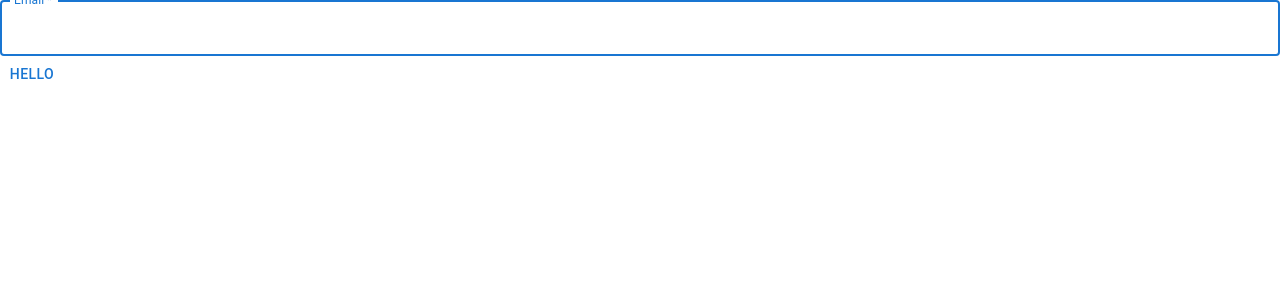
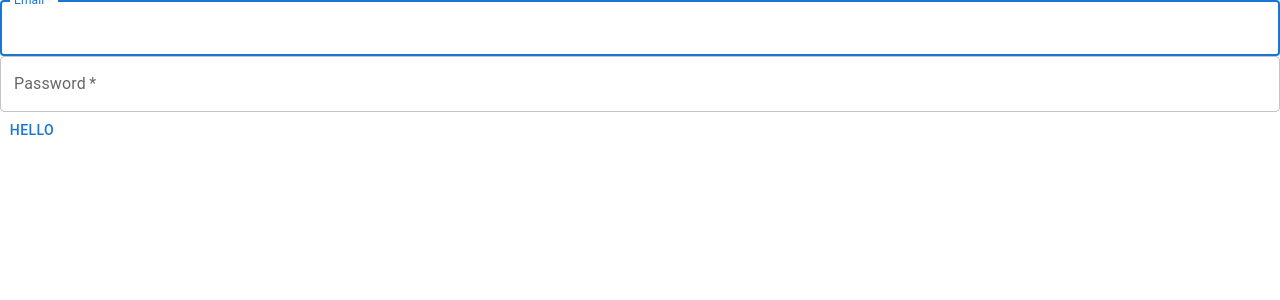
Before and after one commit to React-in-Thai/learn-material-ui-v6, a React (Vite) app: page / in a window 1280 px wide. Shown: the top 300 px of the page. Built offline with nearby package versions, Linux system fonts and the light colour scheme.

Commit message:
lesson 4 solution

```diff
--- a/src/App.tsx
+++ b/src/App.tsx
@@ -18,6 +18,17 @@ function App() {
         fullWidth
         variant="outlined"
       />
+      <TextField
+        label="Password"
+        name="password"
+        placeholder="••••••"
+        type="password"
+        id="password"
+        autoComplete="current-password"
+        required
+        fullWidth
+        variant="outlined"
+      />
       <Button>Hello</Button>
     </>
   );
```
